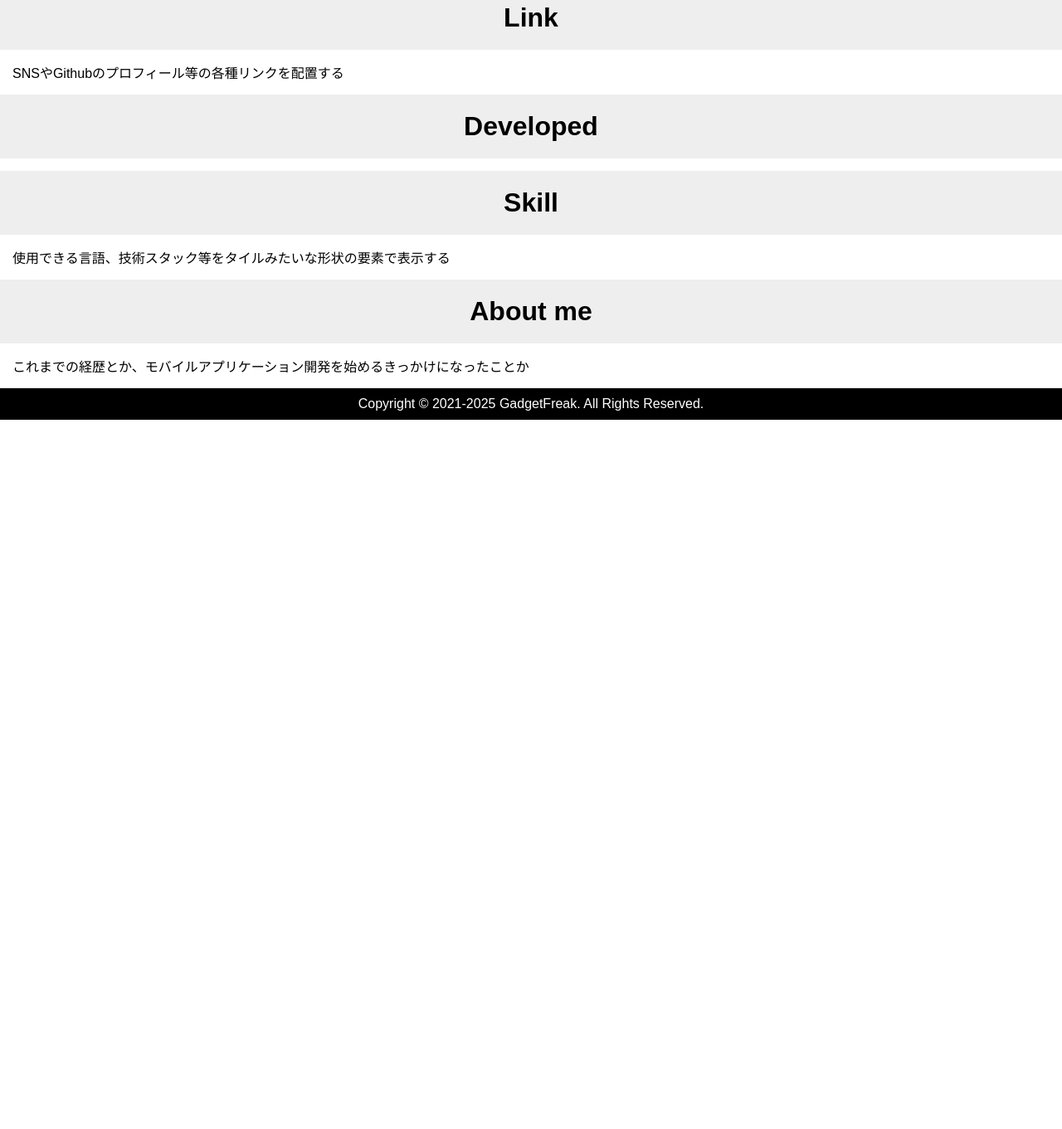
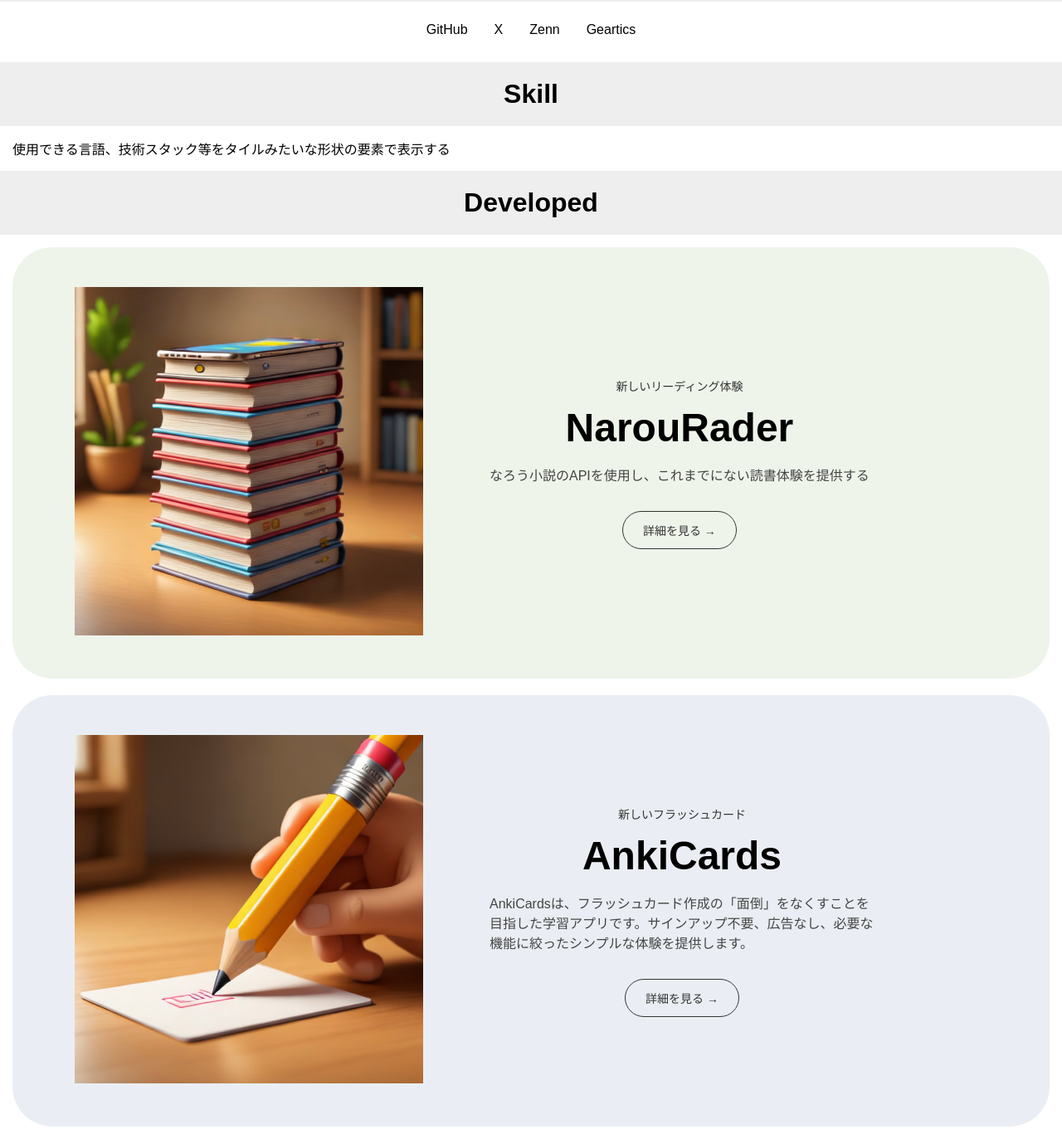
Before and after one commit to 54-xenon/My-website, a plain HTML site: page index.html in a window 1280 px wide. Shown: the part 496-1857 px from the top of the page at 83% size. Before the commit the page ends 1002 px from the top, so only its background shows below. Drawn offline with Linux system fonts and the light colour scheme.

Commit message:
制作物のUIを実装

```diff
--- a/index.html
+++ b/index.html
@@ -4,7 +4,7 @@
 <head>
     <meta charset="UTF-8">
     <meta name="viewport" content="width=device-width, initial-scale=1.0">
-    <meta name="description" content="GadgetFreakのサイト"/>
+    <meta name="description" content="GadgetFreakのサイト" />
     <link rel="stylesheet" href="style.css">
     <script src="index.js"></script>
     <title>GadgetFreak's website</title>
@@ -17,9 +17,9 @@
         <nav>
             <ul>
                 <li><a href="#">Home</a></li>
-                <li><a href="https://54-xenon.github.io/My-website/aboutme.html">About</a></li>
-                <li><a href="https://54-xenon.github.io/My-website/project.html">Project</a></li>
-                <li><a href="https://www.twitter.com/messages/compose?recipient_id=[@M9zRs0VDM9RTU7B]">Contact</a>
+                <li><a href="">Link</a></li>
+                <li><a href="">Developed</a></li>
+                <li><a href="">About me</a></li>
                 </li>
             </ul>
         </nav>
@@ -31,27 +31,19 @@
                 <img src="./image/IMG_1085.JPG" alt="アイコン画像" id="imgs">
                 <h2 class="name_title">GadgetFreak</h2>
             </div>
-            <!-- button -->
-            <div class="button">
-                <a href="https://github.com/54-xenon">GitHub</a>
-                <a href="https://www.google.com/url?sa=t&rct=j&q=&esrc=s&source=web&cd=&cad=rja&uact=8&ved=2ahUKEwjYlaa6j4GAAxVB72EKHdDHAswQFnoECBMQAQ&url=https%3A%2F%2Ftwitter.com%2Fm9zrs0vdm9rtu7b&usg=AOvVaw2MdLMoXejni4xsUpp98Jap&opi=89978449">X</a>
-                <a href="https://zenn.dev/appleshinja">Zenn</a>
-                <a href="https://www.geartics.com/M9zRs0VDM9RTU7B">Geartics</a>
-            </div>
             <!-- Link -->
             <div class="sub_header">
                 <h2>Link</h2>
             </div>
             <div class="content">
-                <p>SNSやGithubのプロフィール等の各種リンクを配置する</p>
-            </div>
-
-            <!-- product -->
-            <div class="sub_header">
-                <h2>Developed</h2>
-            </div>
-            <div class="content">
-
+                <!-- button -->
+                <div class="button">
+                    <a href="https://github.com/54-xenon">GitHub</a>
+                    <a
+                        href="https://www.google.com/url?sa=t&rct=j&q=&esrc=s&source=web&cd=&cad=rja&uact=8&ved=2ahUKEwjYlaa6j4GAAxVB72EKHdDHAswQFnoECBMQAQ&url=https%3A%2F%2Ftwitter.com%2Fm9zrs0vdm9rtu7b&usg=AOvVaw2MdLMoXejni4xsUpp98Jap&opi=89978449">X</a>
+                    <a href="https://zenn.dev/appleshinja">Zenn</a>
+                    <a href="https://www.geartics.com/M9zRs0VDM9RTU7B">Geartics</a>
+                </div>
             </div>
 
             <!-- skill -->
@@ -60,6 +52,49 @@
             </div>
             <div class="content">
                 <p>使用できる言語、技術スタック等をタイルみたいな形状の要素で表示する</p>
+            </div>
+
+            <!-- product -->
+            <div class="sub_header">
+                <h2>Developed</h2>
+            </div>
+            <div class="content">
+                <!-- hero-card(NarouReader) -->
+                <div class="hero-card" id="hero-card1_color">
+                    <div class="hero-card_inner">
+                        <div class="hero-card_image">
+                            <!-- image -->
+                            <img src="/image/PlaygroundImage.jpeg" alt="">
+                        </div>
+
+                        <div class="hero-card_content">
+                            <p class="hero-card_label">新しいリーディング体験</p>
+                            <h1 class="hero-card_title">
+                                NarouRader
+                            </h1>
+                            <p class="hero-card_text">なろう小説のAPIを使用し、これまでにない読書体験を提供する</p>
+                            <a href="https://github.com/54-xenon/NarouReader" class="hero-card_button">詳細を見る → </a>
+                        </div>
+                    </div>
+                </div>
+
+                <!-- AnkiCards -->
+                <div class="hero-card" id="hero-card2_color">
+                    <div class="hero-card_inner">
+                        <div class="hero-card_image">
+                            <img src="/image/PlaygroundImage1.jpeg" alt="AnkiCardsのイメージ画像">
+                        </div>
+                        <div class="hero-card_content">
+                            <p class="hero-card_label">新しいフラッシュカード</p>
+                            <h1 class="hero-card_title">AnkiCards</h1>
+                            <p class="hero-card_text">
+                                AnkiCardsは、フラッシュカード作成の「面倒」をなくすことを目指した学習アプリです。サインアップ不要、広告なし、必要な機能に絞ったシンプルな体験を提供します。
+                            </p>
+                            <a href="https://github.com/54-xenon/AnkiCards-Flutter" class="hero-card_button">詳細を見る →</a>
+                        </div>
+                    </div>
+                </div>
+
             </div>
 
             <!-- about me -->
@@ -73,7 +108,8 @@
     </main>
     <!-- buttom -->
     <footer class="footer">
-        <p>Copyright © 2021-2025 GadgetFreak. All Rights Reserved.</p>
+        <p>Copyright © 2021-2026 GadgetFreak. All Rights Reserved.</p>
     </footer>
 </body>
+
 </html>
--- a/style.css
+++ b/style.css
@@ -136,7 +136,75 @@
     margin: 15px;
 
 }
+/* HeroCard 作った制作物とかを表示するCSS */
 
+.hero-card {
+    border-radius: 48px;
+    padding: 48px;
+    margin-bottom: 20px;
+}
+.hero-card_inner {
+    max-width: 1100px;
+    margin: 0 auto;
+    display: flex;
+    align-items: center;
+    gap: 64px;
+}
+.hero-card_image img {
+    /* 画像の横幅だけ上限を決める */
+    max-width: 420px;
+    width: 100%;
+    height: auto;
+}
+.hero-card_content {
+    padding-left: 16px;
+    max-width: 480px;
+    display: flex;
+    flex-direction: column;
+    align-items: center;
+}
+.hero-card_label {
+    font-size: 14px;
+    color: #333;
+    margin-bottom: 12px;
+}
+.hero-card_title {
+    font-size: 48px;
+    line-height: 1.2;
+    margin-bottom: 16px;
+}
+.hero-card_text {
+    font-size: 16px;
+    color: #444;
+    margin-bottom: 32px;
+}
+.hero-card_button {
+    text-decoration: none;
+    color: #333;
+    background: transparent;
+    border: 1px solid #333;
+    border-radius: 400px;
+    padding: 12px 24px;
+    font-size: 14px;
+    cursor: pointer;
+}
+
+#button_url {
+    text-decoration: none;
+}
+.hero-card_button:hover {
+    background: black;
+    color: #fff;
+}
+/* 背景色の指定 */
+#hero-card1_color {
+    background: #eef4ea;
+
+}
+
+#hero-card2_color {
+    background: #eaeef4;
+}
 
 
 
@@ -170,6 +238,10 @@
     .name_title {
         font-size: 24px;
     }
+
+    .hero-card__inner {
+        flex-direction: column;
+    }
 }
 
 @media (max-width: 480px) {
```
Also changed, not shown: image/PlaygroundImage.jpeg (added), image/PlaygroundImage1.jpeg (added).
